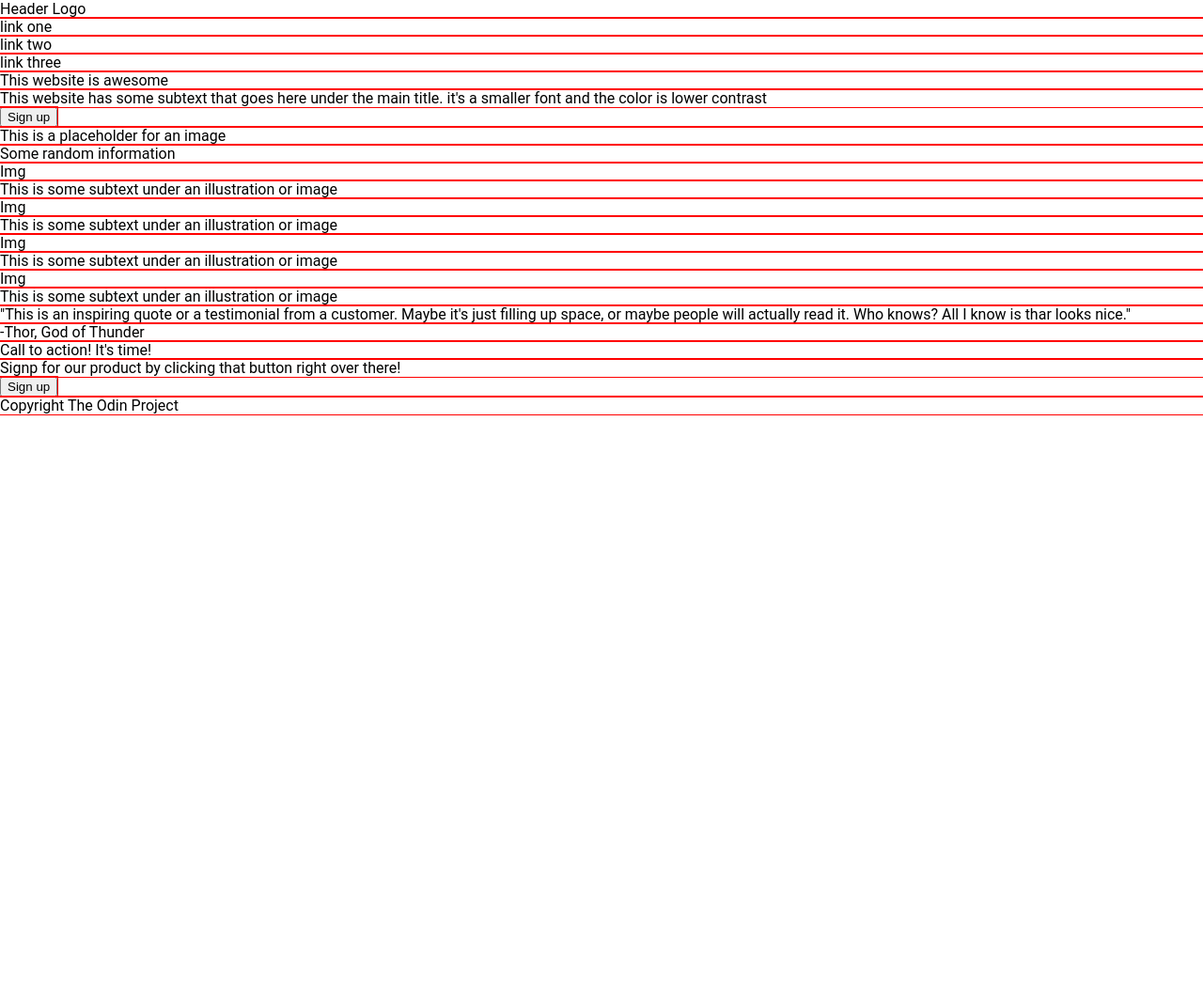
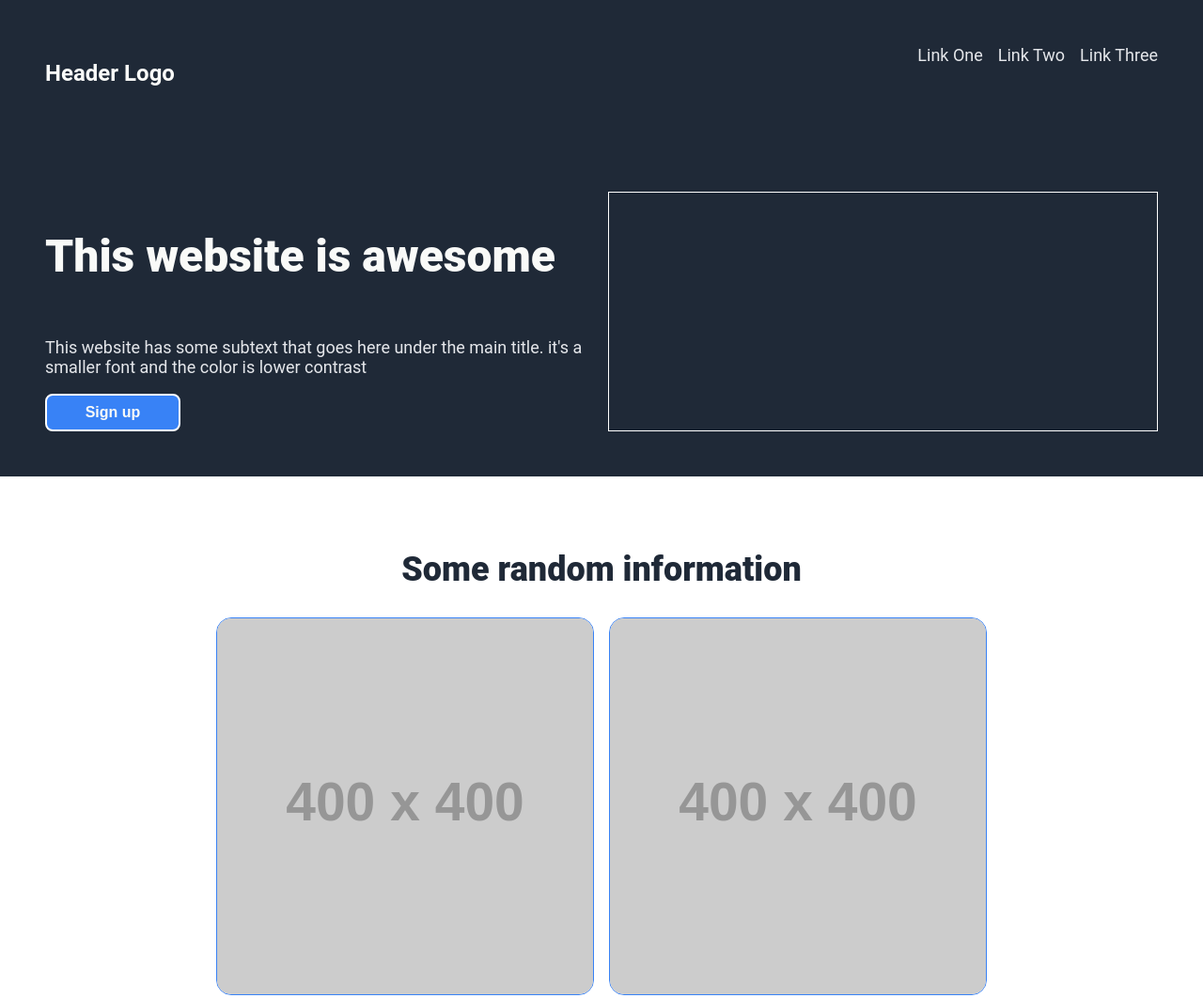
Before and after one commit to Cyranotec/odin_foundations_project_landing_page, a plain HTML site: page index.html in a window 1280 px wide. Shown: the top 1062 px of the page at 94% size. Before the commit the page ends 800 px from the top, so only its background shows below. Drawn offline with Linux system fonts and the light colour scheme; placeholder pictures from the web are drawn by us.

Commit message:
First TOP Foundations landing project attemp

```diff
--- a/index.html
+++ b/index.html
@@ -11,68 +11,86 @@
 <body>
 
     <!-- Encabezado -->
-    <header class="header-section">
-        <div class="">Header Logo</div>
-        <div class="">
-            <div class="">link one</div>
-            <div class="">link two</div>
-            <div class="">link three</div>
-        </div>
+    <header class="header-section back-dark">
+        <h1 class="text-logo">Header Logo</h1>
+        <nav>
+            <ul class="">
+                <li><a href="">Link One</a></li>
+                <li><a href="">Link Two</a></li>
+                <li><a href="">Link Three</a></li>
+            </ul>
+        </nav>
     </header>
 
     <!-- Hero -->
-    <section class="hero-section">
-        <div class="">
-            <div class="">This website is awesome</div>
-            <div class="">This website has some subtext that goes here under the main title. it's a smaller font and
-                the color is lower contrast</div>
-            <button class="">Sign up</button>
+    <section class="hero-section back-dark">
+
+        <div class="hero-content">
+            <h2 class="text-hero-main">This website is awesome</h2>
+            <p class="text-hero-secondary">This website has some subtext that goes here under the main title. it's a
+                smaller font and the color is lower contrast</p>
+            <button>Sign up</button>
         </div>
-        <div class="">This is a placeholder for an image</div>
+
+        <div class="hero-img-container"><img src="" alt=""/></div>
     </section>
 
     <!-- Info -->
     <section class="info-section">
-        <div class="">Some random information</div>
+        <h2 class="text-info-header">Some random information</h2>
+
         <div class="cards">
+
             <div class="card">
-                <div class="img">Img</div>
-                <div class="">This is some subtext under an illustration or image</div>
+
+                <img src="https://via.placeholder.com/400" alt=""/>
+
+                <p class="">This is some subtext under an illustration or image</p>
             </div>
+
             <div class="card">
-                <div class="img">Img</div>
-                <div class="">This is some subtext under an illustration or image</div>
+
+                <img src="https://via.placeholder.com/400" alt=""/>
+
+                <p class="">This is some subtext under an illustration or image</p>
             </div>
+
             <div class="card">
-                <div class="img">Img</div>
-                <div class="">This is some subtext under an illustration or image</div>
+
+                <img src="https://via.placeholder.com/400" alt=""/>
+
+                <p class="">This is some subtext under an illustration or image</p>
             </div>
+
             <div class="card">
-                <div class="img">Img</div>
-                <div class="">This is some subtext under an illustration or image</div>
+
+                <img src="https://via.placeholder.com/400" alt=""/>
+
+                <p class="">This is some subtext under an illustration or image</p>
             </div>
         </div>
     </section>
 
     <!-- Quote -->
-    <section class="quote-section">
-        <div class="">"This is an inspiring quote or a testimonial from a customer. Maybe it's just filling up
-            space, or maybe people will actually read it. Who knows? All I know is thar looks nice."</div>
-        <div class="author">-Thor, God of Thunder</div>
+    <section class="quote-section back-quote">
+
+        <div class="quote-text text-quote">"This is an inspiring quote or a testimonial from a customer. Maybe it's just filling up space, or maybe people will actually read it. Who knows? All I know is thar looks nice."
+            <p class="author">-Thor, God of Thunder</p>
+        </div>
     </section>
 
     <!-- Call to action -->
-    <section class="call-section">
-        <div class="">
-            <div class="">Call to action! It's time!</div>
-            <div class="">Signp for our product by clicking that button right over there!</div>
+    <section class="call-section back-button-color">
+        <div class="call-text">
+            <h3 class="">Call to action! It's time!</h3>
+            <p class="">Signup for our product by clicking that button right over there!</p>
         </div>
         <button class="">Sign up</button>
     </section>
 
     <!-- Footer -->
-    <footer class="footer-section">
-        Copyright The Odin Project
+    <footer class="footer-section back-dark text-hero-secondary">
+        Copyright &copy; The Odin Project
     </footer>
 </body>
 
--- a/styles.css
+++ b/styles.css
@@ -1,15 +1,19 @@
 /* **********General***********/
-* {
+/* * {
     outline: .5px solid red;
-}
+} */
+
 /* Quita los márgenes, usa toda la altura del dispositivo, oculta cuando se sobrepasa, establece la fuente, define el body como un flex container columna*/
 body {
     margin: 0;
-    height: 100vh;
-    overflow: hidden;
+     height: 100vh;
     font-family: Roboto, sans-serif;
     display: flex;
     flex-direction: column;
+}
+
+body>* {
+    padding: 3rem;
 }
 
 /* **********Colores de fondo***********/
@@ -17,12 +21,14 @@ body {
 .back-dark {
     background-color: #1F2937;
 }
+
 /* Quote section*/
 .back-quote {
     background-color: #E5E7EB;
 }
+
 /* Button, Call to action background */
-.button-color{
+.back-button-color {
     background: #3882F6;
     color: #F9FAF8;
 }
@@ -33,29 +39,197 @@ body {
     font-size: 24px;
     color: #F9FAF8;
 }
+
 /* This website is awesome */
 .text-hero-main {
     font-size: 48px;
     color: #F9FAF8;
     font-weight: 900;
 }
+
 /* Hero text and menu links */
 .text-hero-secondary {
     font-size: 18px;
     color: #E5E7EB;
 }
+
 /* Some random info */
 .text-info-header {
     font-size: 36px;
     color: #1F2937;
     font-weight: 900;
+    text-align: center;
 }
+
 /* This is an inspiring... */
 .text-quote {
     font-size: 36px;
-    font-family: italic;
-    font-weight: 300;
+    font-weight: 100;
+    font-style: italic;
     color: #1F2937;
 }
+.text-call{
+    color:#fff;
+}
+/* ************Estructura************ */
+/* El encabezado debe ser un flex horizontal  que separe el logo y los links en el centro de la página */
+.header-section {
+    display: flex;
+    justify-content: space-between;
+}
 
-/* ************Estructura************ */
+/* HEADER
+Quitar la decoración de la ul, los li y los links.
+Se establece un flex-container centrado que separa logo y la caja de links */
+header ul {
+    list-style-type: none;
+    margin: 0;
+    padding: 0;
+    display: flex;
+    align-items: center;
+    gap: 1rem;
+}
+
+header li {
+    margin: 0;
+    padding: 0;
+}
+
+header a {
+    text-decoration: none;
+    font-size: 18px;
+    color: #E5E7EB;
+}
+
+/* HERO
+Separar la caja del contenido y la imagen dentro de un flex-container horizontal */
+.hero-section {
+    display: flex;
+    gap: 1rem;
+    justify-content: space-between;
+}
+
+.hero-section>* {
+    flex-grow: 1;
+}
+
+.hero-content {
+    display: flex;
+    flex-direction: column;
+    justify-content: flex-start;
+    flex-basis: 30rem;
+}
+
+.hero-content button {
+    align-self: flex-start;
+}
+
+.hero-img-container {
+    border: 1px solid #fff;
+    flex-basis: 30rem;
+}
+
+/* INFO
+Formatear Título, hacer card flex-container y card también */
+.info-section {
+    display: flex;
+    flex-direction: column;
+}
+
+/* TARJETAS
+La galería de tarjetas es un flex container horizontal que distribuye al centro y usa wrap */
+
+.cards {
+    display: flex;
+    gap: 1rem;
+    justify-content: center;
+    flex-wrap: wrap;
+    margin: 0;
+    padding: 0;
+    border: 0;
+}
+
+.card {
+    display: flex;
+    flex-direction: column;
+    align-items: center;
+}
+
+.card>img {
+    min-height: 250px;
+    min-width: 250px;
+    border-radius: 1rem;
+    border: 1px solid #3882F6;
+}
+
+.card>p {
+    text-align: center;
+    font-size: 18px;
+    color: #515354;
+    width: 250px;
+}
+
+
+/* QUOTE */
+.quote-section {
+    display: flex;
+    flex-direction: column;
+    align-items: center;
+}
+
+.quote-text {
+    max-width: 55rem;
+    display: flex;
+    flex-direction: column;
+}
+
+.author {
+    font-size: 25px;
+    font-weight: 600;
+    align-self: flex-end;
+}
+
+/* CALL */
+.call-section {
+    display: flex;
+    justify-content: center;
+    align-items: center;
+    gap: 5rem;
+    min-width: 55rem;
+    flex-grow: 0;
+    align-self: center;
+    border-radius: .5rem;
+    padding: 2rem;
+    margin :4rem;
+}
+
+.call-text {
+    display: flex;
+    flex-direction: column;
+    justify-content: center;
+    gap: 0;
+}
+.call-text>h3{
+    font-size: 20px;
+    margin:0
+}
+.call-text>p{
+    font-size: 14px;
+    color: #E5E7EB;
+    margin:0;
+}
+
+button {
+    min-width: 9rem;
+    min-height: 2.5rem;
+    font-weight: 600;
+    font-size: 16px;
+    border-radius: 8px;
+    border:2px solid #fff;
+    background: #3882F6;
+    color: #F9FAF8;
+}
+.footer-section{
+text-align: center;
+font-size: 12px;
+}
```
